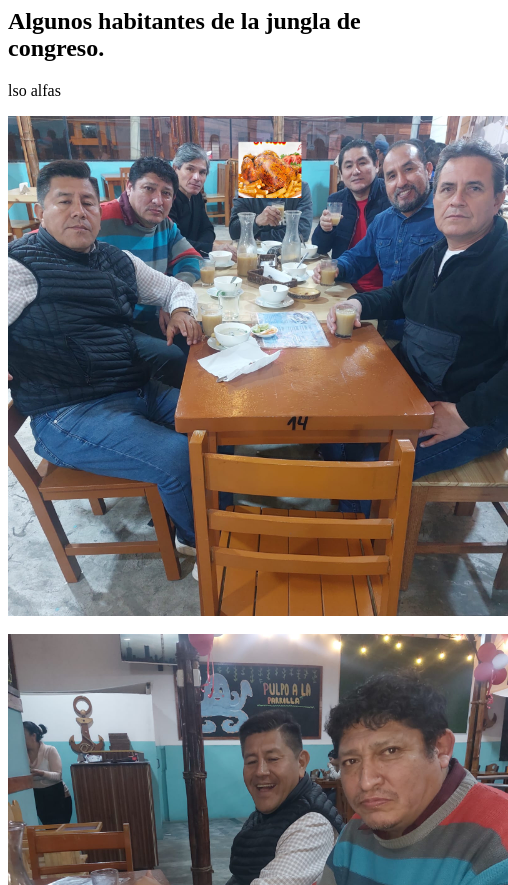
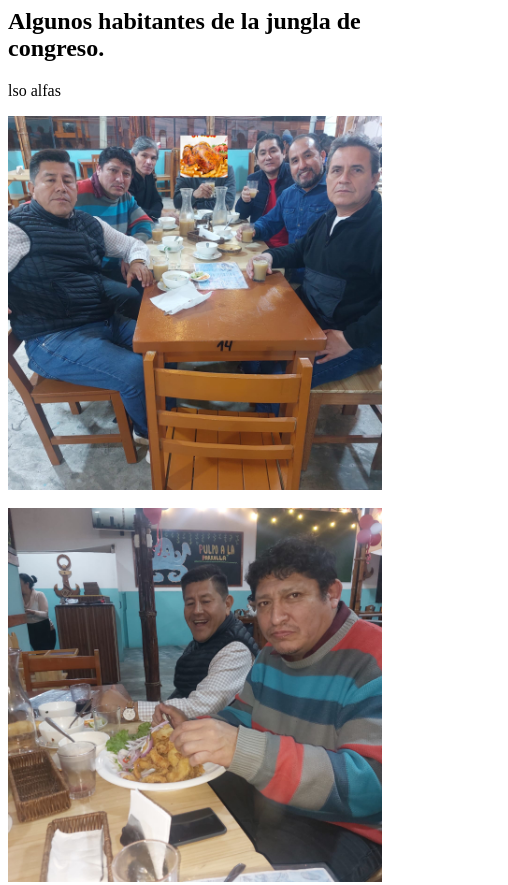
Before and after one commit to guimore/guimore.seminarioweb.github.io, a plain HTML site: page pagina4imagenes.html in a window 390 px wide. Shown: the top 885 px of the page, 508 px wide, since content can reach past the window. Drawn offline with Linux system fonts and the light colour scheme.

Commit message:
pagina subidas de los alfas responsive 24-08-2025

```diff
--- a/pagina4imagenes.html
+++ b/pagina4imagenes.html
@@ -1,7 +1,20 @@
 <html>
 <head>
+
   <title>La repandilla del Barrio</title>
-  <meta charset="UTF-8">
+    <meta charset="UTF-8">
+    <meta name="viewport" content="width=device-width, initial-scale=1.0">
+
+	 <style>
+    /* Estilo para que todas las imágenes sean responsivas */
+    img {
+        max-width: 100%;
+        height: auto;
+    }
+  </style>
+
+
+
 </head>
 <body>
 <h2>Algunos habitantes de la jungla de congreso.</h2>
```
